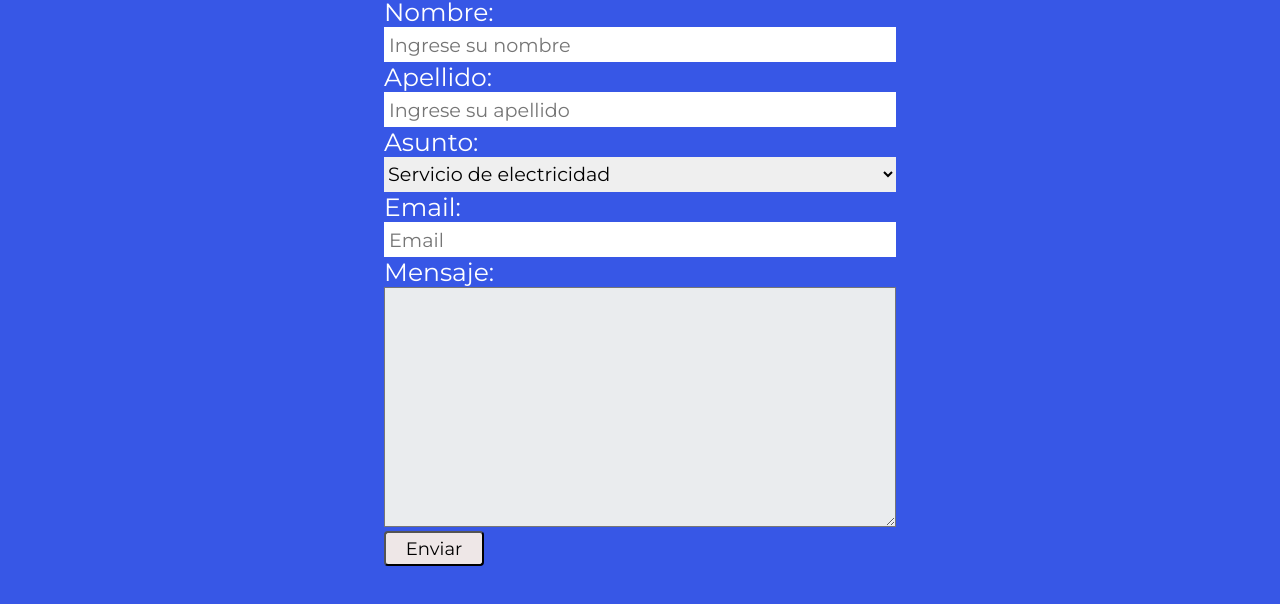
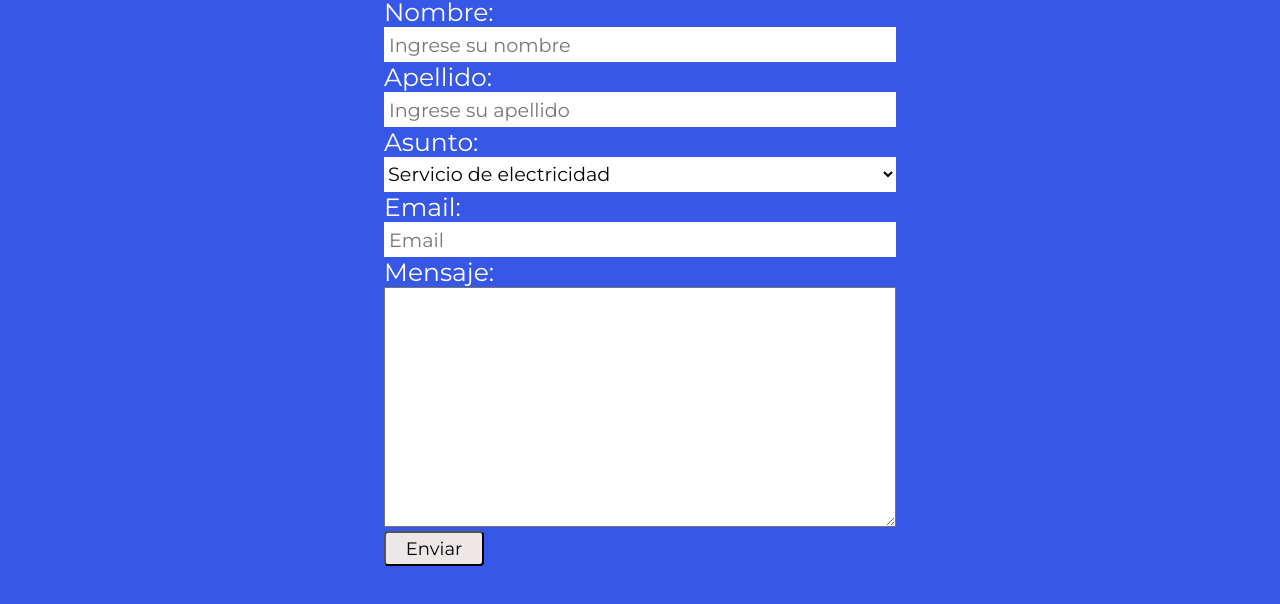
Before and after one commit to BLCA88/axonservicios-antunez, a plain HTML site: page pages/contacto.html in a window 1280 px wide. Shown: the part 184-788 px from the top of the page. Drawn offline with nearby package versions, Linux system fonts and the light colour scheme.

Commit message:
background label modificado

```diff
--- a/css/style.css
+++ b/css/style.css
@@ -90,11 +90,6 @@ a {
 /*---------------------<MAIN>----------------------*/
 main {
     grid-area: main;
-}
-
-input, select {
-    width: 500px;
-    height: 25px;
 }
 
 textarea {
@@ -669,6 +664,7 @@ form {
 }
 
 .input {
+    background-color: white;
     border: none;
     width: 100%;
     height: 35px;
@@ -680,7 +676,7 @@ form {
 }
 
 textarea {
-    background-color: #eaecee;    ;
+    background-color: white;    ;
     font-size: x-large;
     width: 40vw;
     height: 30vh;
```
